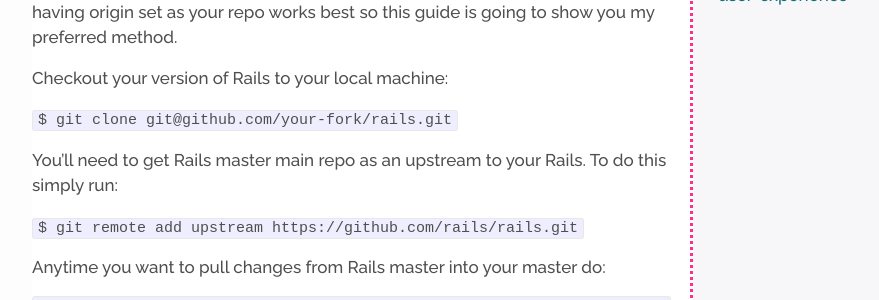
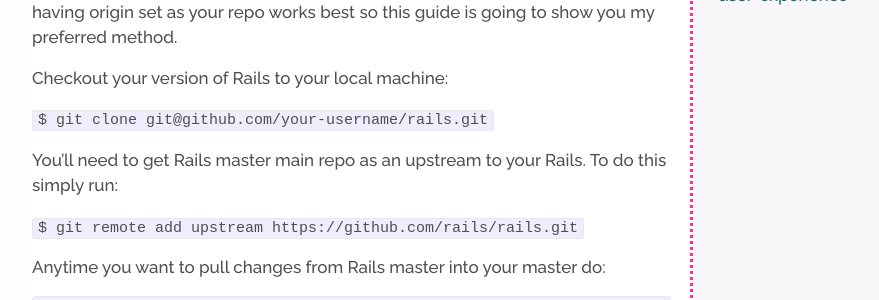
Before and after one commit to wjessop/eileencodes.github.io, a Jekyll site: the page built from _posts/2015-03-01-getting-your-local-environment-setup-to-contribute-to-rails.markdown, in a window 1280 px wide and 900 px high, scrolled down 1029 px. Shown: the part 148-448 px from the top of the window, without its empty margins (138-1017 px from the left). Built offline with Jekyll 4.4.1, drawn with Linux system fonts in a browser that asks for light colours.

Commit message:
semantic fix in URL placeholder

```diff
--- a/_posts/2015-03-01-getting-your-local-environment-setup-to-contribute-to-rails.markdown
+++ b/_posts/2015-03-01-getting-your-local-environment-setup-to-contribute-to-rails.markdown
@@ -28,7 +28,7 @@
 
 Checkout your version of Rails to your local machine:
 
-<code>$ git clone git@github.com/your-fork/rails.git</code>
+<code>$ git clone git@github.com/your-username/rails.git</code>
 
 You'll need to get Rails master main repo as an upstream to your Rails. To do this simply run:
 
```
